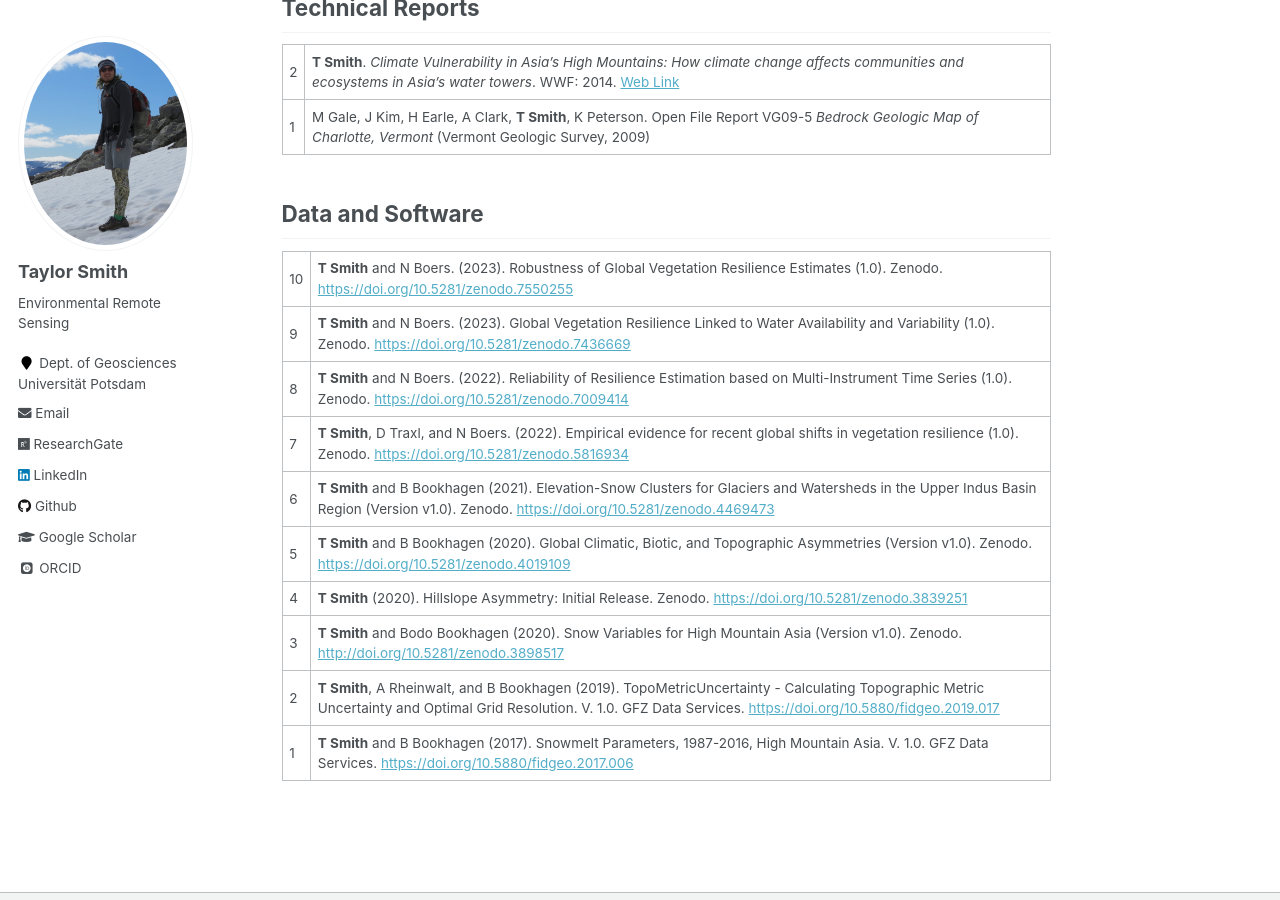
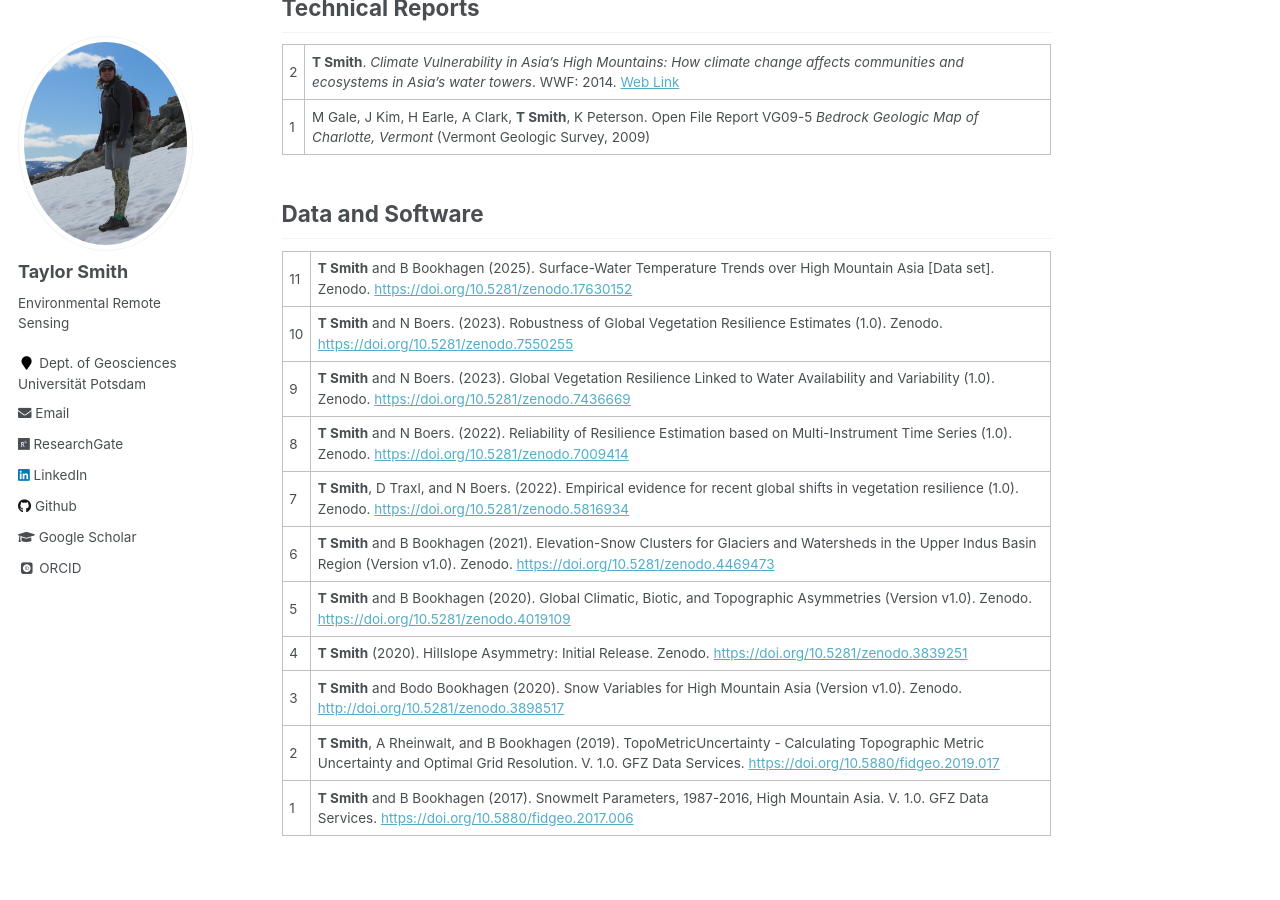
Before and after one commit to tasmi/tasmi.github.io, a Jekyll site: the page built from _pages/publications.md, in a window 1280 px wide and 900 px high, scrolled down 2883 px. Built offline with Jekyll 4.4.1, drawn with Linux system fonts in a browser that asks for light colours; some web fonts are replaced.

Commit message:
Update publications.md

```diff
--- a/_pages/publications.md
+++ b/_pages/publications.md
@@ -55,6 +55,7 @@ I maintain a set of freely available [Google Earth Engine codes](https://github.
 
 ## Data and Software
 
+11 | **T Smith** and B Bookhagen (2025). Surface-Water Temperature Trends over High Mountain Asia [Data set]. Zenodo. [https://doi.org/10.5281/zenodo.17630152](https://doi.org/10.5281/zenodo.17630152)
 10 | **T Smith** and N Boers. (2023). Robustness of Global Vegetation Resilience Estimates (1.0). Zenodo. [https://doi.org/10.5281/zenodo.7550255](https://doi.org/10.5281/zenodo.7550255)
 9 | **T Smith** and N Boers. (2023). Global Vegetation Resilience Linked to Water Availability and Variability (1.0). Zenodo. [https://doi.org/10.5281/zenodo.7436669](https://doi.org/10.5281/zenodo.7436669)
 8 | **T Smith** and N Boers. (2022). Reliability of Resilience Estimation based on Multi-Instrument Time Series (1.0). Zenodo. [https://doi.org/10.5281/zenodo.7009414](https://doi.org/10.5281/zenodo.7009414)
```
